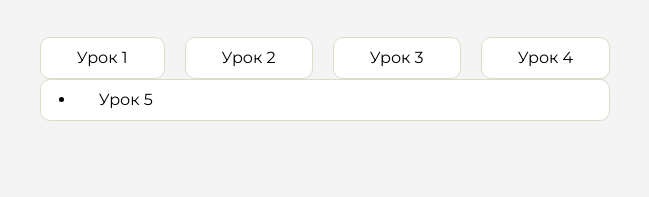
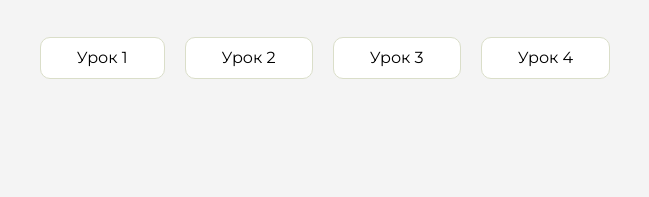
Before and after one commit to siriuss5/homgou, a plain HTML site: page index.html in a window 1280 px wide. Shown: the part 201-398 px from the top of the page, 513-1162 px from the left. Drawn offline with Linux system fonts and the light colour scheme.

Commit message:
Update index.html

```diff
--- a/index.html
+++ b/index.html
@@ -101,14 +101,8 @@
                      <li class="content__list-item">
                         <a href="coopi1/index.html">Урок 3</a>
                     </li>
-                     </li>
                      <li class="content__list-item">
                         <a href="html-20dz/index.html">Урок 4</a>
-                    </li>
-                </ul>
-                     </li>
-                     <li class="content__list-item">
-                        <a href="/index.html">Урок 5</a>
                     </li>
                 </ul>
             </div>
```
